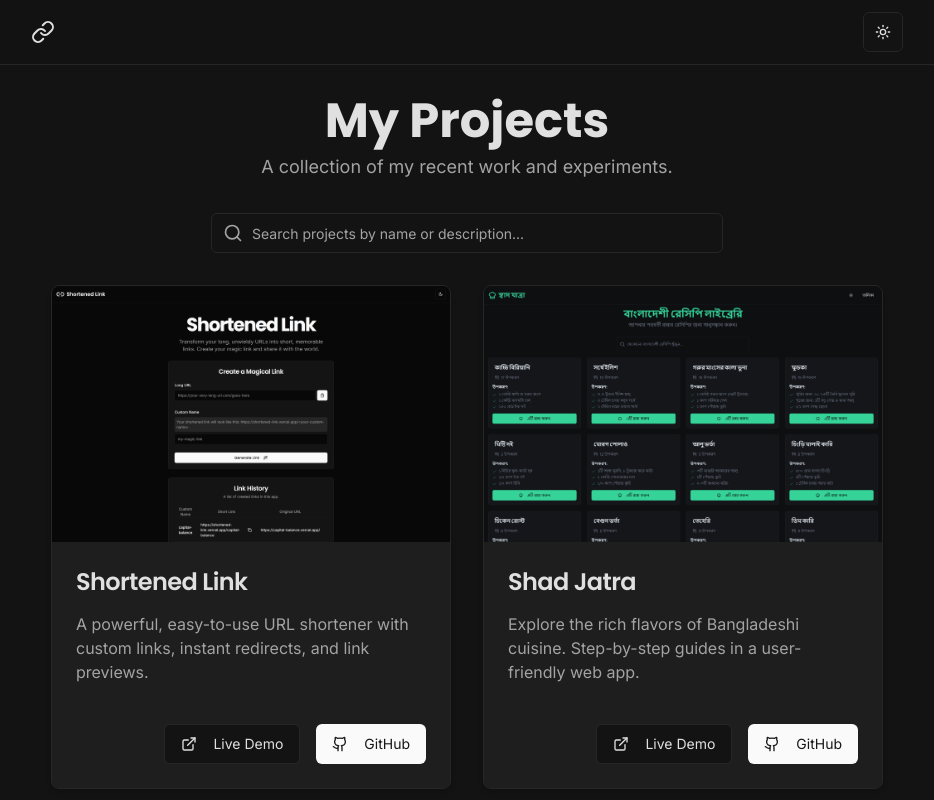
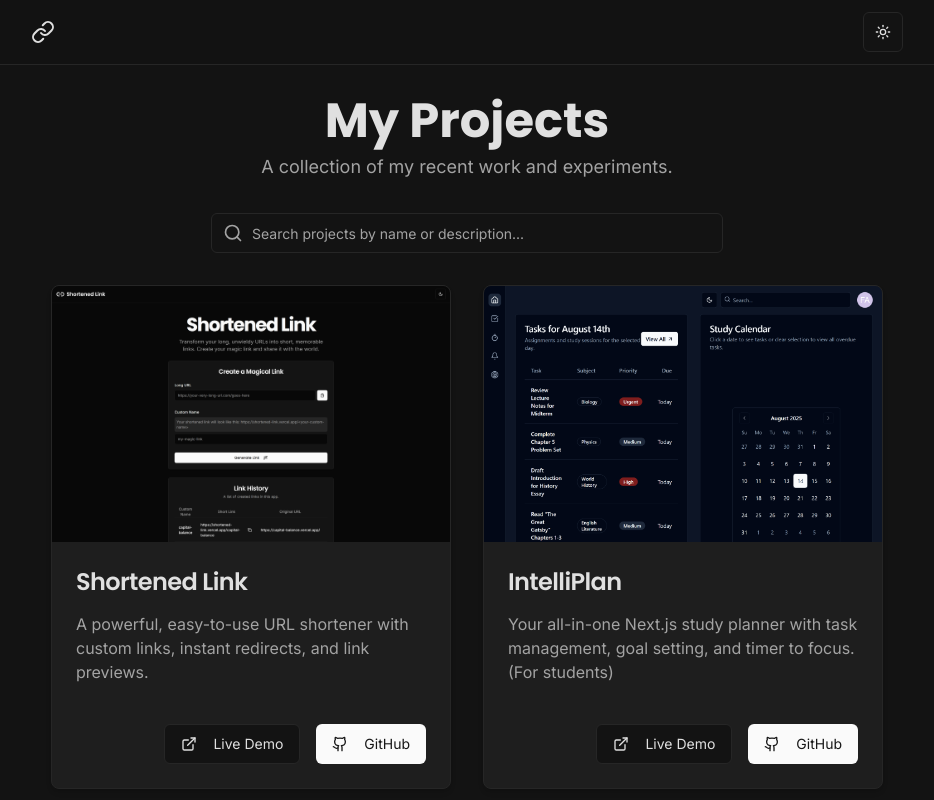
Before and after one commit to Atifhasan250/my-info, a Next.js app: page /projects in a window 1280 px wide. Shown: the top 800 px of the page, without its empty margins (173-1107 px from the left). Built offline with nearby package versions, Linux system fonts and the light colour scheme.

Commit message:
added new project

```diff
--- a/src/app/projects/page.tsx
+++ b/src/app/projects/page.tsx
@@ -22,6 +22,7 @@ import { Input } from '@/components/ui/input';
 import shortenedLinkImg from './shortened-link.png';
 import capitalBalanceImg from './capital-balance.png';
 import shadJatraImg from './shad-jatra.png';
+import intelliplanImg from './intelliplan.png';
 import classnoteSorterImg from './classnote-sorter.png';
 
 const projects = [
@@ -35,6 +36,14 @@ const projects = [
   },
   {
     id: '2',
+    title: "IntelliPlan",
+    description: 'Your all-in-one Next.js study planner with task management, goal setting, and timer to focus. (For students)',
+    imageUrl: intelliplanImg,
+    liveUrl: 'https://intelliplan.vercel.app/',
+    githubUrl: 'https://github.com/Atifhasan250/intelliplan',
+  },
+  {
+    id: '3',
     title: "Shad Jatra",
     description: 'Explore the rich flavors of Bangladeshi cuisine. Step-by-step guides in a user-friendly web app.',
     imageUrl: shadJatraImg,
@@ -42,7 +51,7 @@ const projects = [
     githubUrl: 'https://github.com/Atifhasan250/shad-jatra',
   },
   {
-    id: '3',
+    id: '4',
     title: "classnote Sorter",
     description: 'Optimize your learning with Classnote Sorter, an AI-powered web app for effortless organization and management of PDF class notes.',
     imageUrl: classnoteSorterImg,
@@ -50,7 +59,7 @@ const projects = [
     githubUrl: 'https://github.com/Atifhasan250/classnote-sorter',
   },
   {
-    id: '4',
+    id: '5',
     title: "Capital Balance",
     description: 'Track and manage your personal capital with ease. This project is a finance dashboard built with Next.js, React, TypeScript, Tailwind CSS, and Recharts for data visualization.',
     imageUrl: capitalBalanceImg,
```
Also changed, not shown: src/app/projects/intelliplan.png (added).
